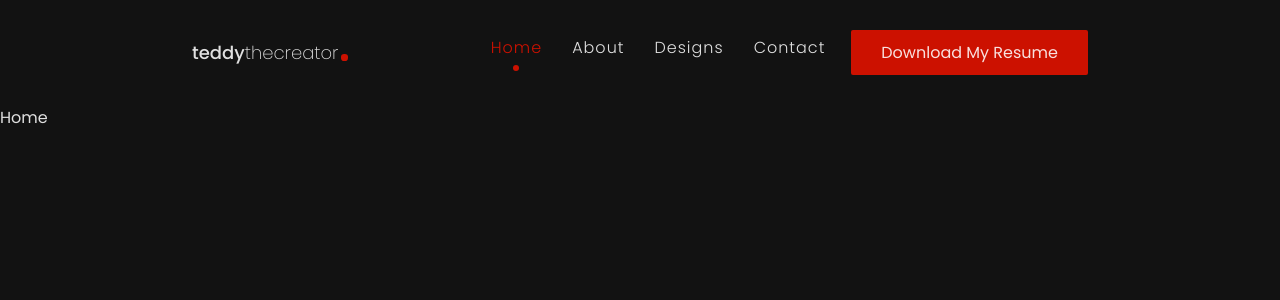
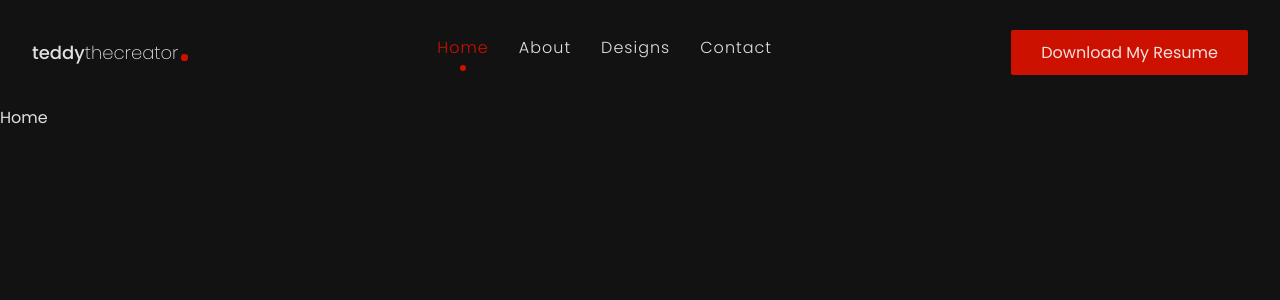
Before and after one commit to theblaisecode/Gsap_and_TSX, a React (Vite) app: page / in a window 1280 px wide. Shown: the top 300 px of the page. Built offline with nearby package versions, Linux system fonts and the light colour scheme.

Commit message:
first commit

```diff
--- a/src/style.css
+++ b/src/style.css
@@ -40,3 +40,21 @@ a {
   white-space: nowrap;
   overflow: hidden;
 }
+
+@media screen and (max-width: 950px), screen and (max-height: 550px) {
+  .container {
+    width: 75%;
+  }
+}
+
+@media (min-width: 951px) and (max-width: 1440px) {
+  .container {
+    width: 95%;
+  }
+}
+
+@media (min-width: 1441px) and (max-width: 1628px) {
+  .container {
+    width: 80%;
+  }
+}
```
